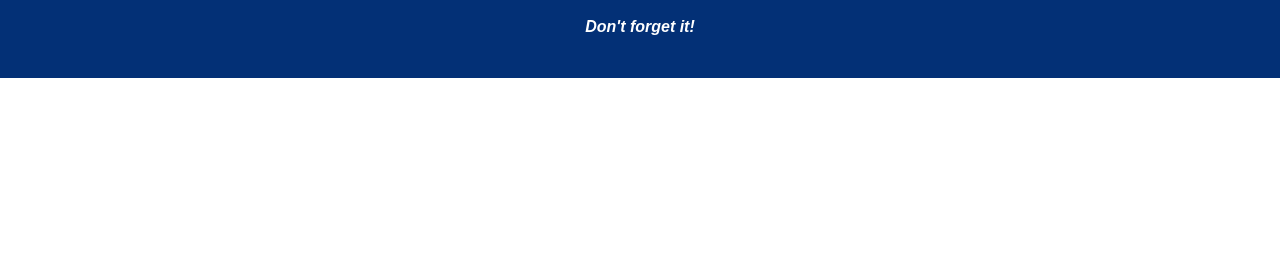
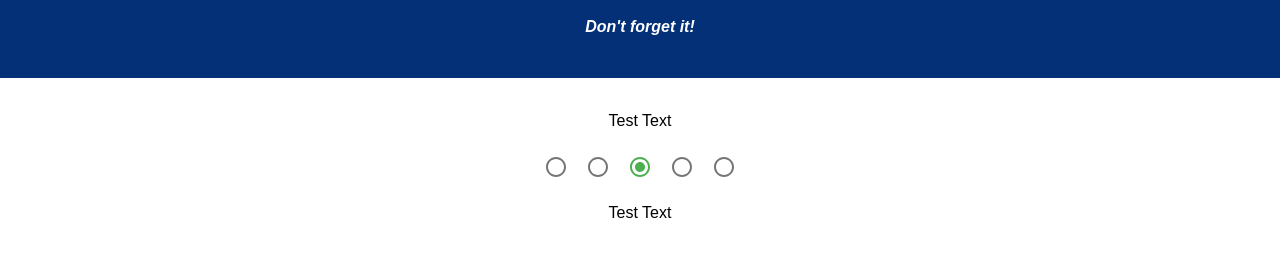
Before and after one commit to RedKardinal/feedback-loop-master, a React app: page /#/Radios in a window 1280 px wide. Shown: the part 67-324 px from the top of the page. Built offline with nearby package versions, Linux system fonts and the light colour scheme.

Commit message:
Testing MaterialUI on seperate page

```diff
--- a/src/components/App/App.css
+++ b/src/components/App/App.css
@@ -16,3 +16,11 @@
 .App-intro {
   font-size: large;
 }
+body {
+  opacity: 1;
+  transition: 1s opacity;
+}
+body.fade-out {
+  opacity: 0;
+  transition: none;
+}
--- a/src/components/App/App.js
+++ b/src/components/App/App.js
@@ -12,6 +12,7 @@
 import Support from '../Support/Support';
 import Comments from '../Comments/Comments';
 import Submit from '../Submit/Submit';
+import Radios from '../Radios/Radios';
 
 class App extends Component {
   render() {
@@ -29,6 +30,7 @@
         <Route path='/Support' render={()=><Support/>}/>
         <Route path='/Comments' render={()=><Comments/>}/>
         <Route path='/Submit' render={()=><Submit/>}/>
+        <Route path='/Radios' render={()=><Radios/>}/>
       </div>
       <footer></footer>
       </Router>
--- a/src/components/Feelings/Feelings.js
+++ b/src/components/Feelings/Feelings.js
@@ -3,6 +3,15 @@
 // import './Checkout.css';
 // import axios from 'axios';
 import { HashRouter as Router, Link } from 'react-router-dom';
+
+
+// ------ MATERIAL UI --------- //
+
+import Radio from '@material-ui/core/Radio';
+import RadioGroup from '@material-ui/core/RadioGroup';
+
+
+// MATERIAL UI
 
 class Feelings extends Component {
 
@@ -29,7 +38,7 @@
             Feelings...
             </h2>
           <div>
-          <div onChange={this.handleChange} value={this.state.feelings}>
+          <div onChange={this.handleChange} value={this.state.feelings} className="feelingsB">
           <input type="radio" id="1" name="feelings" value="1"/>
           <label for="1">Awful</label>
 
--- a/src/components/Home/Home.css
+++ b/src/components/Home/Home.css
@@ -5,7 +5,9 @@
 .main {
     border: black 1px;
     margin: 20px;
-    background-color: bisque
+    background-color: blue;
+    padding: 20px;
+    border-radius: 25px;
 }
 .footer {
     position: absolute;
--- a/src/components/Home/Home.js
+++ b/src/components/Home/Home.js
@@ -2,6 +2,7 @@
 import { connect } from 'react-redux';
 // import axios from 'axios';
 import {HashRouter as Router, Link} from 'react-router-dom';
+import './Home.css';
 
 // ---- Material UI ------ //
 import { createMuiTheme } from '@material-ui/core/styles';
--- /dev/null
+++ b/src/components/Radios/Radios.css
@@ -0,0 +1,3 @@
+.test {
+
+}
--- /dev/null
+++ b/src/components/Radios/Radios.js
@@ -0,0 +1,96 @@
+import React, { Component } from 'react';
+import { HashRouter as Router, Link } from 'react-router-dom';
+import { connect } from 'react-redux';
+import './Radios.css';
+
+
+
+
+// import PropTypes from 'prop-types';
+import { withStyles } from '@material-ui/core/styles';
+import green from '@material-ui/core/colors/green';
+import Radio from '@material-ui/core/Radio';
+// import RadioButtonUncheckedIcon from '@material-ui/icons/RadioButtonUnchecked';
+// import RadioButtonCheckedIcon from '@material-ui/icons/RadioButtonChecked';
+
+const styles = {
+  root: {
+    color: green[600],
+    '&$checked': {
+      color: green[500],
+    },
+  },
+  checked: {},
+};
+
+class Radios extends Component {
+  state = {
+    selectedValue: '3',
+  };
+
+  handleChange = event => {
+    this.setState({ selectedValue: event.target.value });
+  };
+
+  render() {
+    const { classes } = this.props;
+
+    return (
+      <Router>
+      <div className="test">
+        <p>Test Text</p>
+        <Radio
+          checked={this.state.selectedValue === '1'}
+          onChange={this.handleChange}
+          value="1"
+          name="radio-button-demo"
+          aria-label="1"
+        />
+        <Radio
+          checked={this.state.selectedValue === '2'}
+          onChange={this.handleChange}
+          value="2"
+          name="radio-button-demo"
+          aria-label="2"
+        />
+        <Radio
+          checked={this.state.selectedValue === '3'}
+          onChange={this.handleChange}
+          value="3"
+          name="radio-button-demo"
+          aria-label="3"
+          classes={{
+            root: classes.root,
+            checked: classes.checked,
+          }}
+        />
+        <Radio
+          checked={this.state.selectedValue === '4'}
+          onChange={this.handleChange}
+          value="4"
+          color="default"
+          name="radio-button-demo"
+          aria-label="4"
+        />
+        <Radio
+          checked={this.state.selectedValue === '5'}
+          onChange={this.handleChange}
+          value="5"
+          color="default"
+          name="radio-button-demo"
+          aria-label="5"
+          label="test"
+        />
+        <p>Test Text</p>
+      </div>
+      </Router>
+    );
+  }
+}
+
+
+const mapReduxStoreToProps = (reduxStore) => ({
+    reduxStore
+  });
+
+export default withStyles(styles)(connect(mapReduxStoreToProps)(Radios));
```
